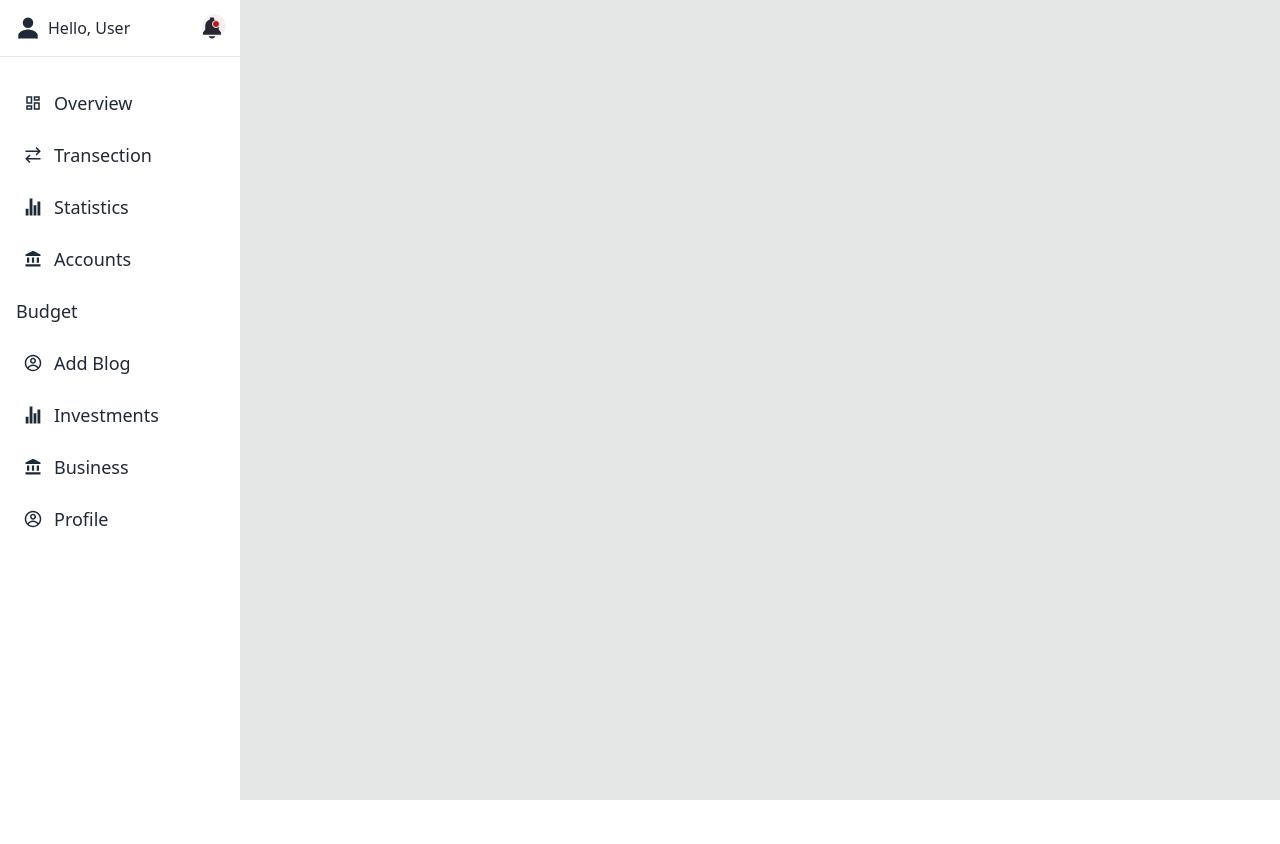
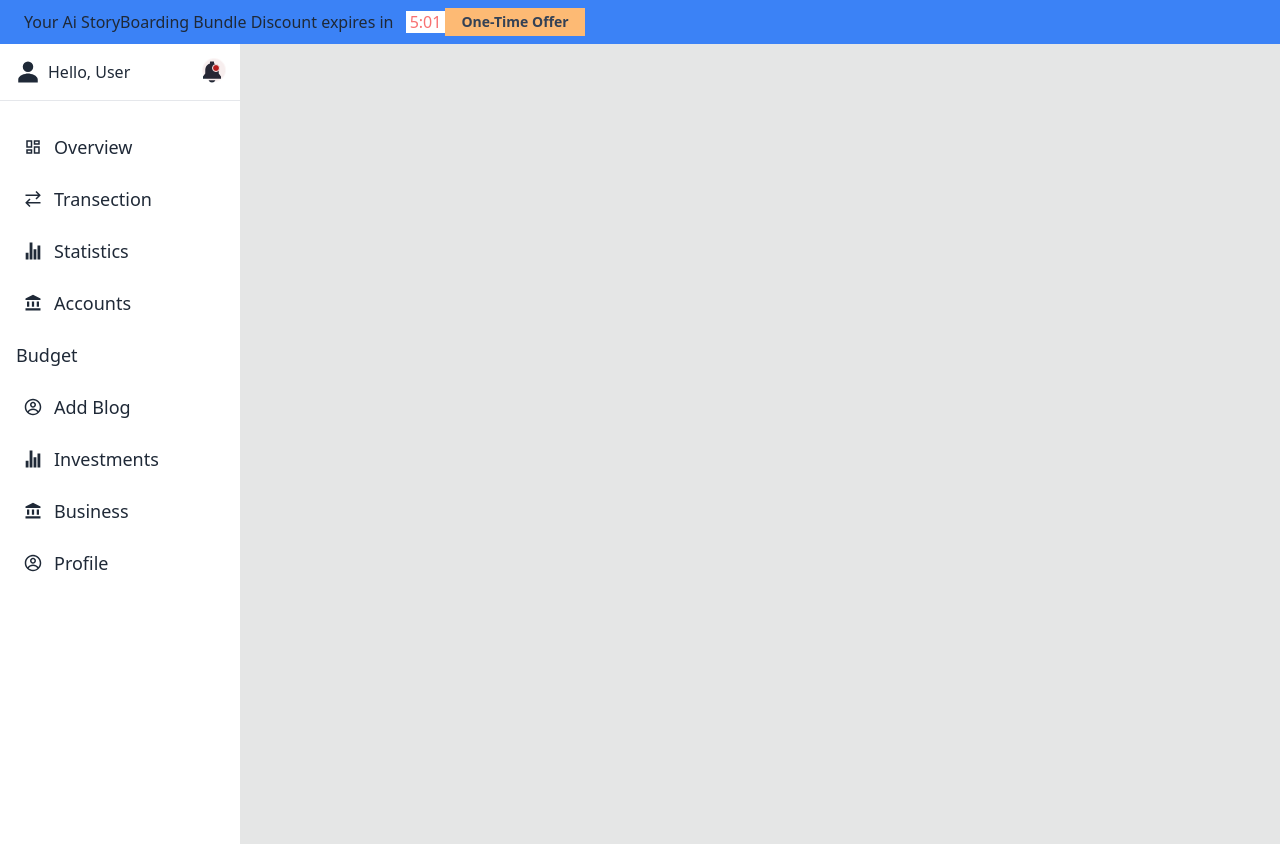
Before and after one commit to Rezuan-Alam-Rean/job-task-aeonaxy, a React (Vite) app: page / in a window 1280 px wide. Before the commit the page ends 800 px from the top, so only its background shows below. Built offline with nearby package versions, Linux system fonts and the light colour scheme.

Commit message:
create navbar

```diff
--- a/src/App.jsx
+++ b/src/App.jsx
@@ -1,9 +1,11 @@
 import Drawer from "./components/Drawer"
+import Navbar from "./components/Navbar"
 
 function App() {
 
   return (
     <div>
+      <Navbar/>
       <Drawer/>
 
     </div>
--- a/src/components/Drawer.jsx
+++ b/src/components/Drawer.jsx
@@ -52,8 +52,9 @@ const Drawer = () => {
                             </label>
                         </div>
                     </div>
-                    <div className=" md:mt-0">
-                        <Outlet></Outlet>
+                    <div className=" bg-red-800  ">
+                        {/* <Outlet></Outlet> */}
+                        {/* <p>jdjfdjkf</p> */}
                     </div>
                 </div>
                 <div className="drawer-side z-[999] scrollable-content">
--- /dev/null
+++ b/src/components/Navbar.jsx
@@ -0,0 +1,21 @@
+
+const Navbar = () => {
+    return (
+        <div>
+            <header className="bg-blue-500 w-full px-2 sm:px-6 p-2 md:flex sm:flex  ">
+
+                <div className="  flex  sm:flex-row items-center gap-2 sm:gap-x-4">
+
+                    <div className="text-center sm:text-left"> Your Ai StoryBoarding Bundle Discount expires in <span className="text-red-400 px-1 ml-2 bg-white">5:01</span> </div>
+
+                </div>
+                <div className="flex px-2 bg-orange-300 p-1 justify-center items-center md:mr-4 ">
+
+                    <p className="px-2 font-bold text-sm text-slate-700">One-Time Offer</p>
+                </div>
+            </header>
+        </div>
+    );
+};
+
+export default Navbar;
```
